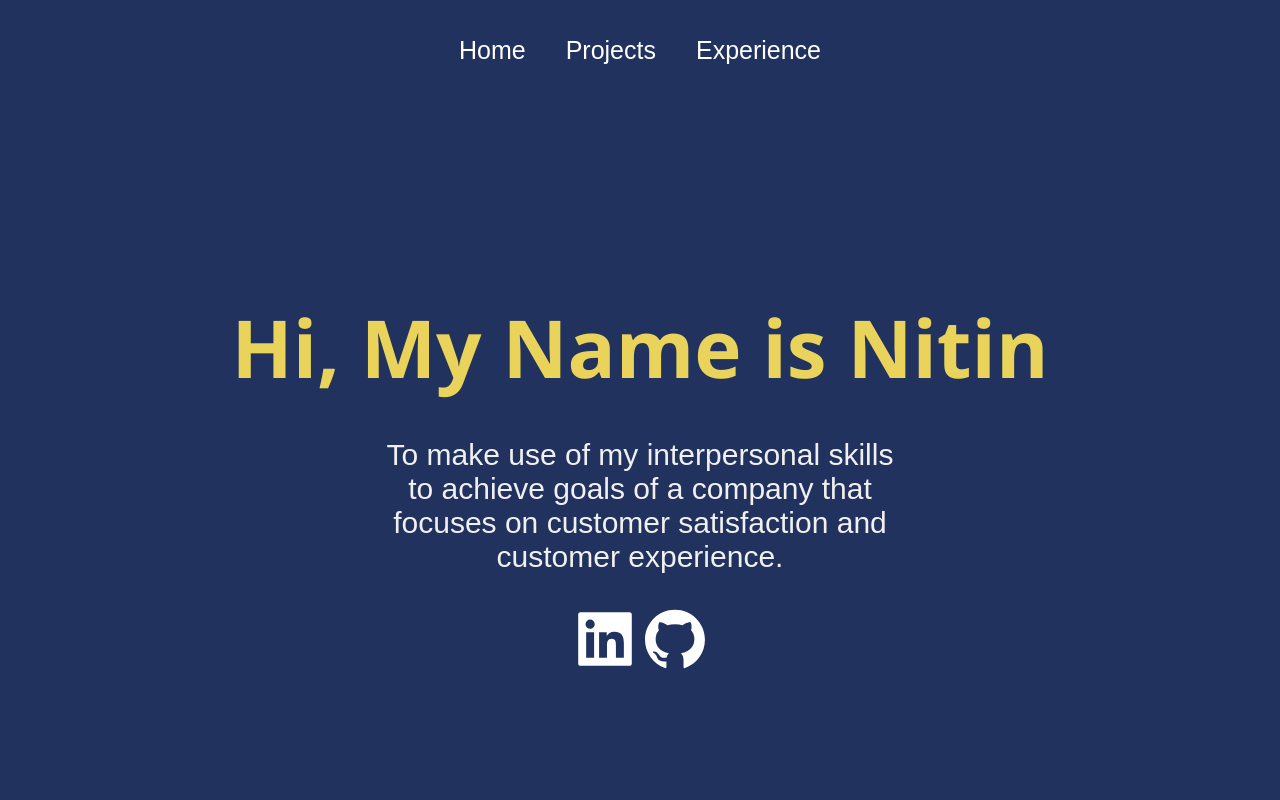
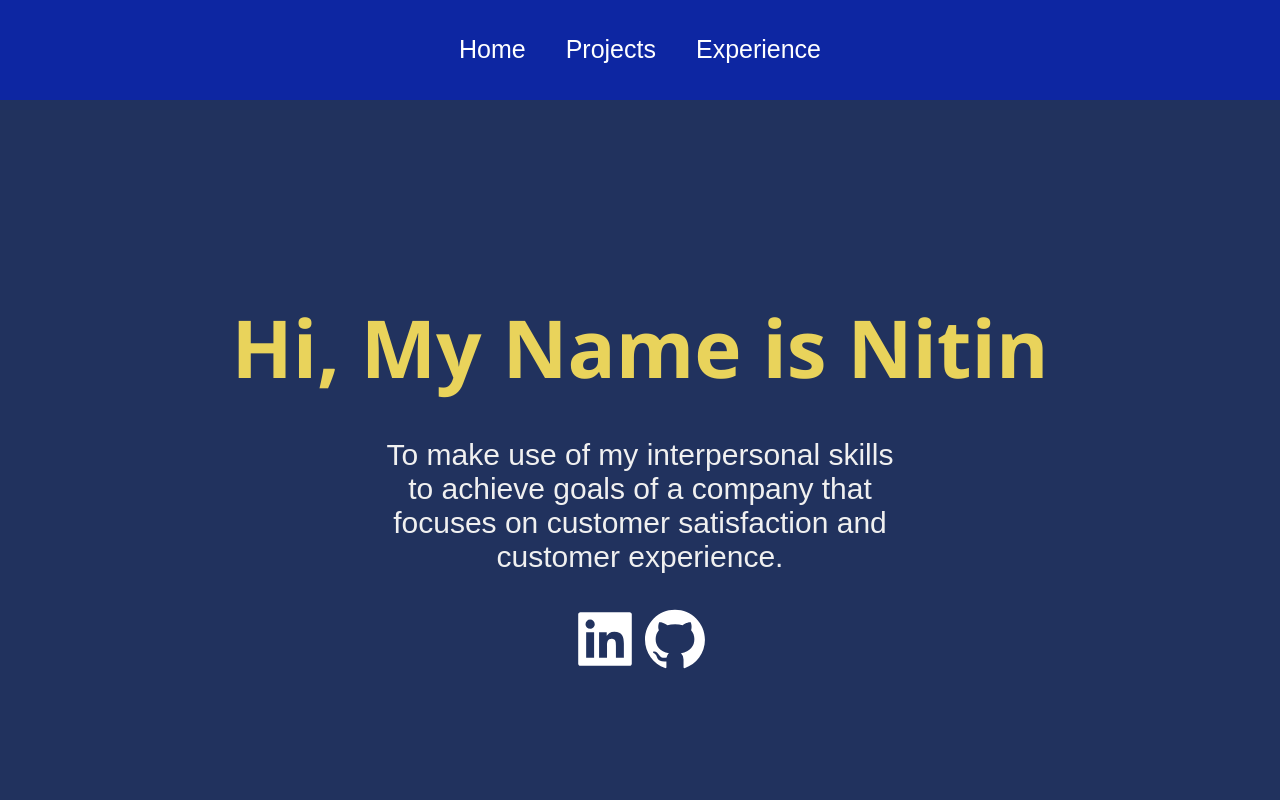
Before and after one commit to Nitin1692/Personal-Portfolio, a React (Create React App) app: page / in a window 1280 px wide. Shown: the top 800 px of the page. Built offline with nearby package versions, Linux system fonts and the light colour scheme.

Commit message:
Navbar done

```diff
--- a/src/components/Navbar.js
+++ b/src/components/Navbar.js
@@ -1,7 +1,6 @@
 import React, { useEffect, useState } from "react";
 import { Link, useLocation } from "react-router-dom";
 import '../styles/navbar.css'
-
 
 
 
--- a/src/pages/Home.js
+++ b/src/pages/Home.js
@@ -1,6 +1,7 @@
 import React from 'react'
 import { LinkedinFilled, GithubFilled } from '@ant-design/icons'
 import '../styles/home.css'
+
 
 function Home() {
   return (
--- a/src/styles/navbar.css
+++ b/src/styles/navbar.css
@@ -1,7 +1,7 @@
 .navbar {
     width: 100%;
     height: 100px;
-    background: #21325e;
+    background: #0D26A2;
   }
 
   .links {
@@ -86,3 +86,17 @@
       flex-direction: row;
     }
   }
+
+  .navbar a::after{
+    content: '';
+    width: 0%;
+    height: 2px;
+    background: #E541EB;
+    display: block;
+    margin: auto;
+    transition: 0.5s;
+  }
+
+  .navbar a:hover::after{
+    width: 100%;
+  }
```
